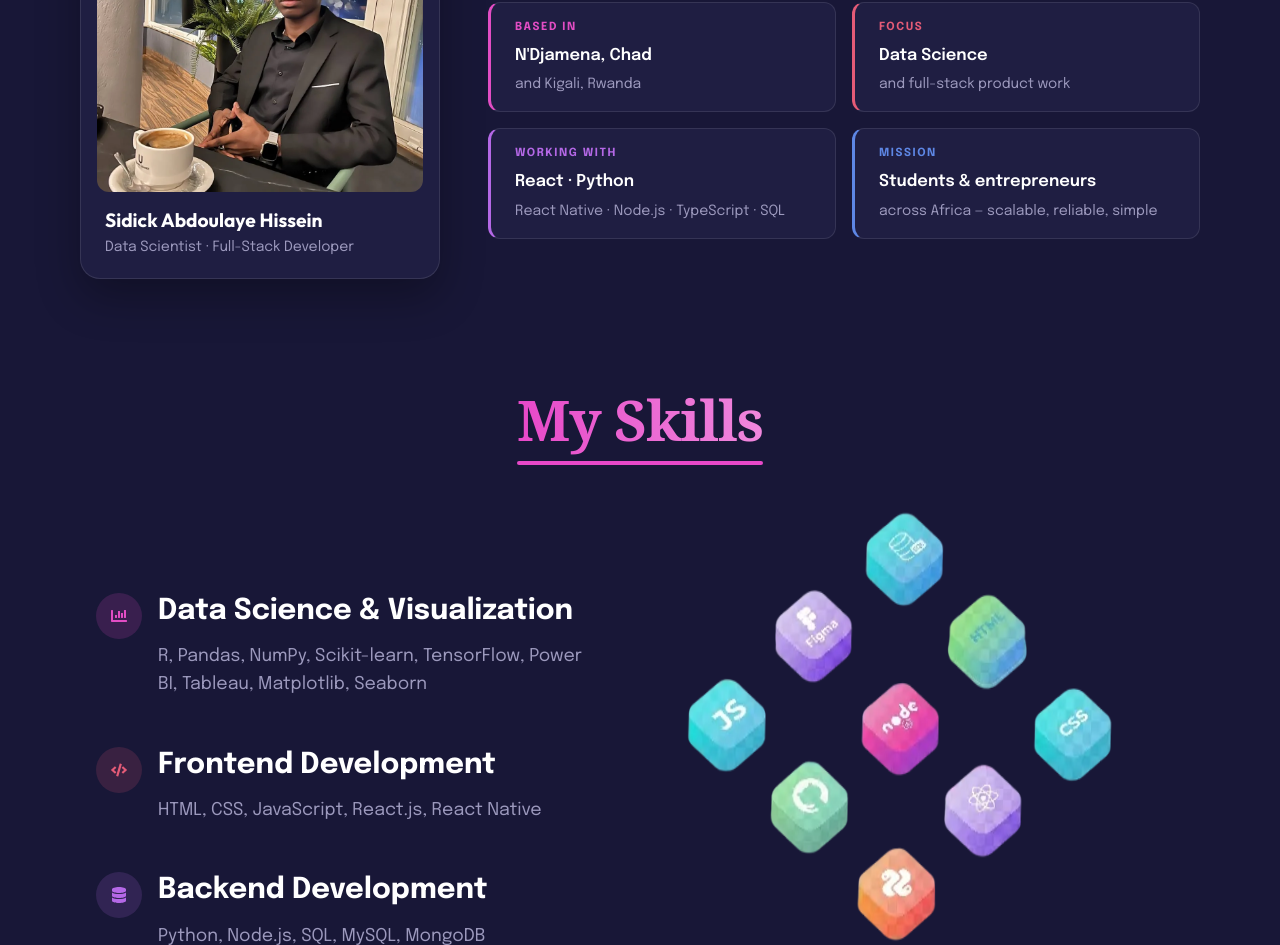
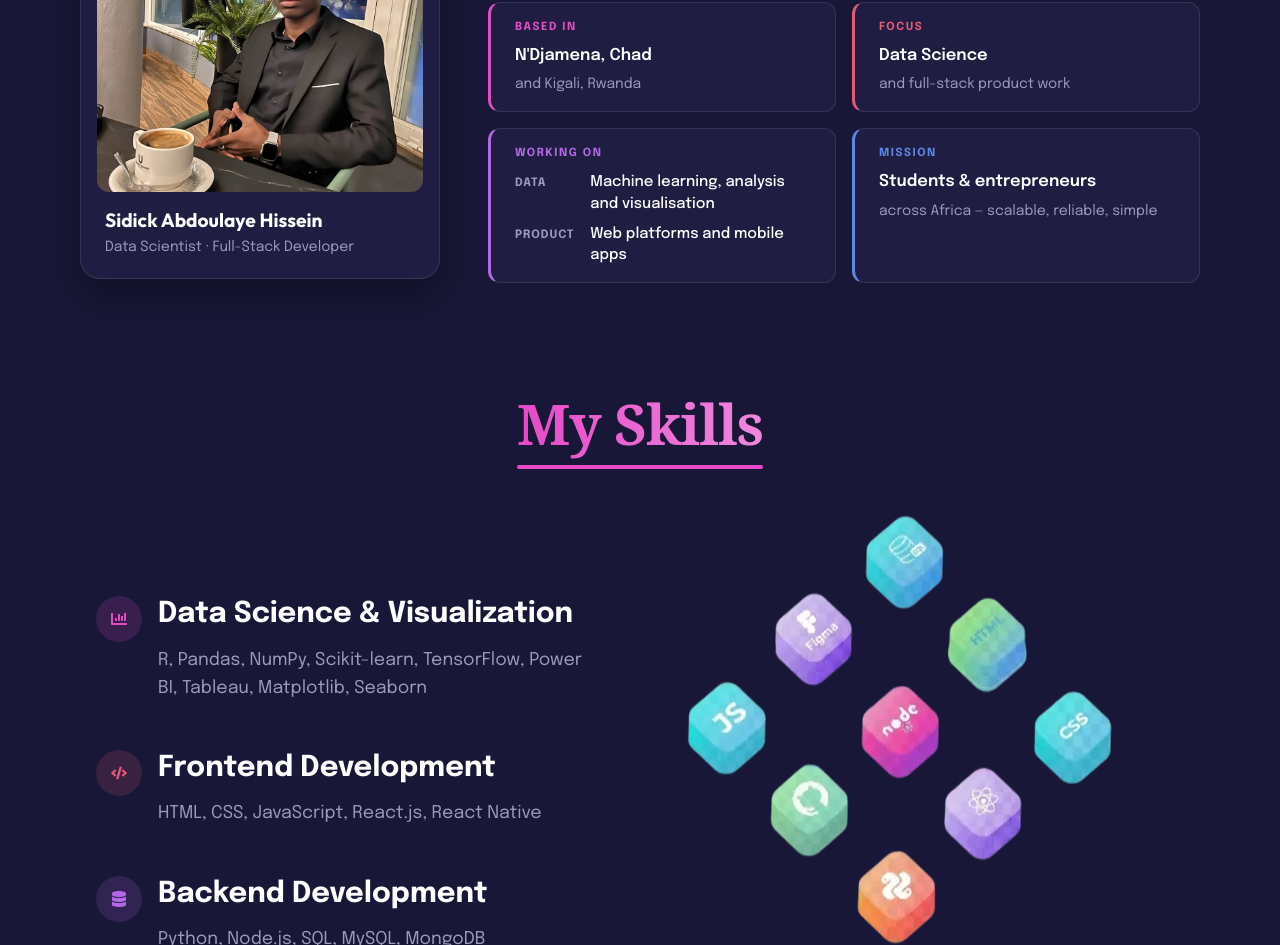
Before and after one commit to sidicksino/SidickPortfolio, a React (Vite) app: page / in a window 1280 px wide. Shown: the part 1120-2065 px from the top of the page. Built offline with nearby package versions, Linux system fonts and the light colour scheme; a web font is replaced by a local one.

Commit message:
Replace tools-based stack tile with disciplinary categories to prevent redundancy and better reflect focus areas

```diff
--- a/src/components/about/About.css
+++ b/src/components/about/About.css
@@ -161,6 +161,45 @@
   color: var(--text-muted);
 }
 
+/* Stack tile: Data / Product on their own labelled rows, data first — it's
+   the identity claimed by the role, the Focus tile and the Skills section. */
+.about-tile-rows {
+  display: grid;
+  grid-template-columns: auto 1fr;
+  gap: var(--s-2) var(--s-4);
+  margin: 0;
+  align-items: baseline;
+}
+
+.about-tile-rows dt {
+  font-size: 0.72rem;
+  font-weight: 700;
+  letter-spacing: 0.08em;
+  text-transform: uppercase;
+  color: var(--text-muted);
+  white-space: nowrap;
+}
+
+.about-tile-rows dd {
+  margin: 0;
+  font-size: 0.93rem;
+  font-weight: 500;
+  line-height: 1.45;
+  color: var(--text);
+}
+
+@media (max-width: 480px) {
+  /* Stack the label above its list rather than squeezing two columns */
+  .about-tile-rows {
+    grid-template-columns: 1fr;
+    gap: var(--s-1);
+  }
+
+  .about-tile-rows dt:not(:first-child) {
+    margin-top: var(--s-2);
+  }
+}
+
 @media (prefers-reduced-motion: reduce) {
   .about-card,
   .about-tile {
--- a/src/components/about/About.jsx
+++ b/src/components/about/About.jsx
@@ -69,12 +69,26 @@ const About = () => {
                 <span className="about-tile-label">
                   {t(`about.tile${tile.id}Label`)}
                 </span>
+                {tile.id === "Stack" ? (
+                  /* Two labelled rows. A single list read as an all-web stack,
+                     which contradicted the role, the Focus tile and the Skills
+                     section — all of which lead with data science. */
+                  <dl className="about-tile-rows">
+                    <dt>{t("about.tileStackDataLabel")}</dt>
+                    <dd>{t("about.tileStackDataValue")}</dd>
+                    <dt>{t("about.tileStackProductLabel")}</dt>
+                    <dd>{t("about.tileStackProductValue")}</dd>
+                  </dl>
+                ) : (
+                  <>
                     <span className="about-tile-value">
                       {t(`about.tile${tile.id}Value`)}
                     </span>
                     <span className="about-tile-sub">
                       {t(`about.tile${tile.id}Sub`)}
                     </span>
+                  </>
+                )}
               </motion.li>
             ))}
           </ul>
--- a/src/locales/en.json
+++ b/src/locales/en.json
@@ -46,12 +46,14 @@
     "tileFocusLabel": "Focus",
     "tileFocusValue": "Data Science",
     "tileFocusSub": "and full-stack product work",
-    "tileStackLabel": "Working with",
-    "tileStackValue": "React · Python",
-    "tileStackSub": "React Native · Node.js · TypeScript · SQL",
+    "tileStackLabel": "Working on",
     "tileMissionLabel": "Mission",
     "tileMissionValue": "Students & entrepreneurs",
-    "tileMissionSub": "across Africa — scalable, reliable, simple"
+    "tileMissionSub": "across Africa — scalable, reliable, simple",
+    "tileStackDataLabel": "Data",
+    "tileStackDataValue": "Machine learning, analysis and visualisation",
+    "tileStackProductLabel": "Product",
+    "tileStackProductValue": "Web platforms and mobile apps"
   },
   "cta": {
     "title": "Let's Work Together",
--- a/src/locales/fr.json
+++ b/src/locales/fr.json
@@ -46,12 +46,14 @@
     "tileFocusLabel": "Spécialité",
     "tileFocusValue": "Data Science",
     "tileFocusSub": "et développement produit full-stack",
-    "tileStackLabel": "Technologies",
-    "tileStackValue": "React · Python",
-    "tileStackSub": "React Native · Node.js · TypeScript · SQL",
+    "tileStackLabel": "Je travaille sur",
     "tileMissionLabel": "Mission",
     "tileMissionValue": "Étudiants et entrepreneurs",
-    "tileMissionSub": "en Afrique — évolutif, fiable, simple"
+    "tileMissionSub": "en Afrique — évolutif, fiable, simple",
+    "tileStackDataLabel": "Data",
+    "tileStackDataValue": "Machine learning, analyse et visualisation",
+    "tileStackProductLabel": "Produit",
+    "tileStackProductValue": "Plateformes web et applications mobiles"
   },
   "cta": {
     "title": "Travaillons ensemble",
```
Also changed, not shown: 1 other file (tests, documents, lock files or other folders). Lines whose indentation alone changed are shown as unchanged.
